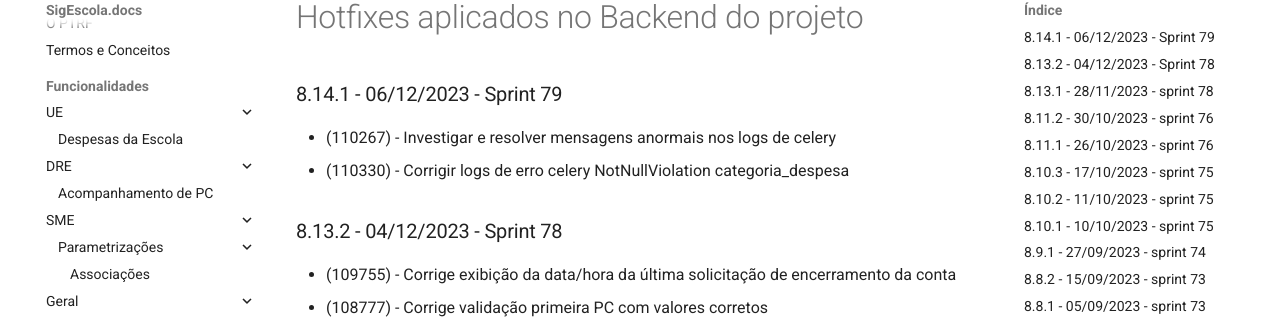
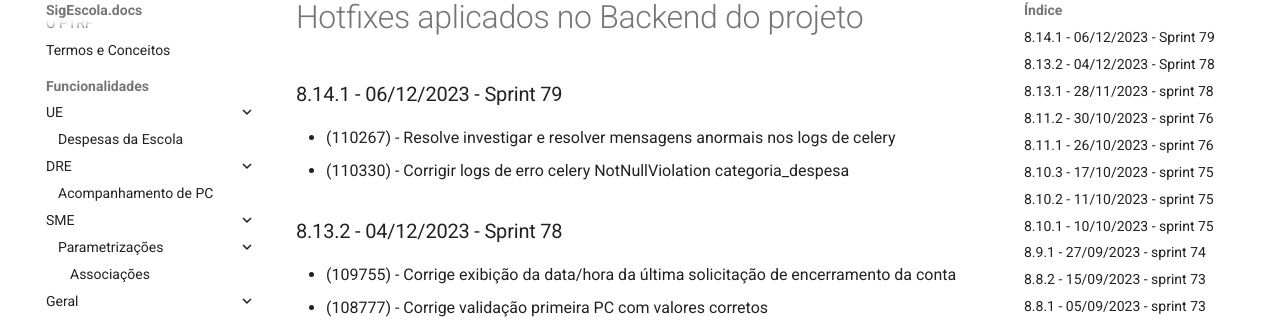
Before and after one commit to prefeiturasp/SME-PTRF-Docs, an MkDocs documentation site: the page built from docs/projeto/hotfixes_back.md, in a window 1280 px wide and 900 px high. Shown: the part 101-421 px from the top of the window. Built offline with MkDocs 1.6.1 and Material for MkDocs 9.7.7, drawn with Linux system fonts in a browser that asks for light colours; comment, search, counter and statistics services are not loaded.

Commit message:
Update hotfixes_back.md

```diff
--- a/docs/projeto/hotfixes_back.md
+++ b/docs/projeto/hotfixes_back.md
@@ -1,7 +1,7 @@
 # Hotfixes aplicados no Backend do projeto
 
 ### 8.14.1 - 06/12/2023 - Sprint 79
-* (110267) - Investigar e resolver mensagens anormais nos logs de celery
+* (110267) - Resolve investigar e resolver mensagens anormais nos logs de celery
 * (110330) - Corrigir logs de erro celery NotNullViolation categoria_despesa
 
 ### 8.13.2 - 04/12/2023 - Sprint 78
```
